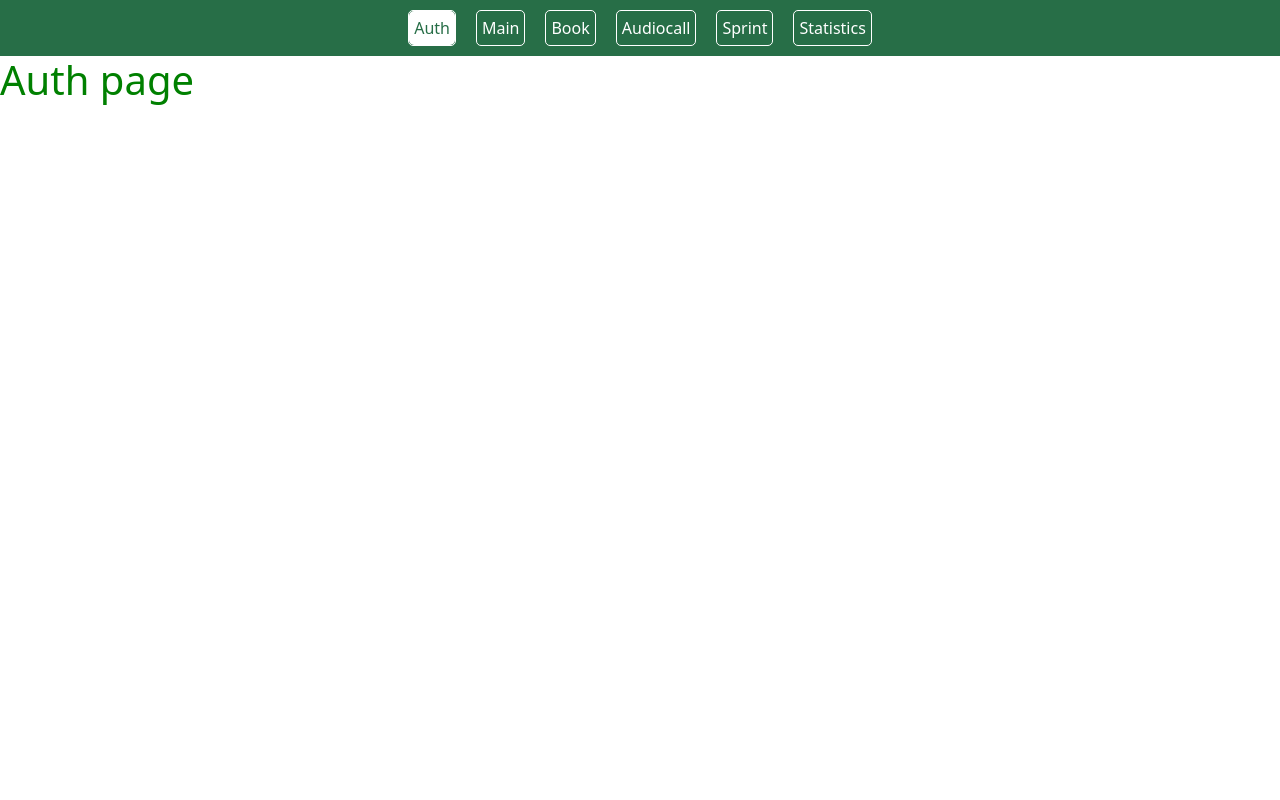
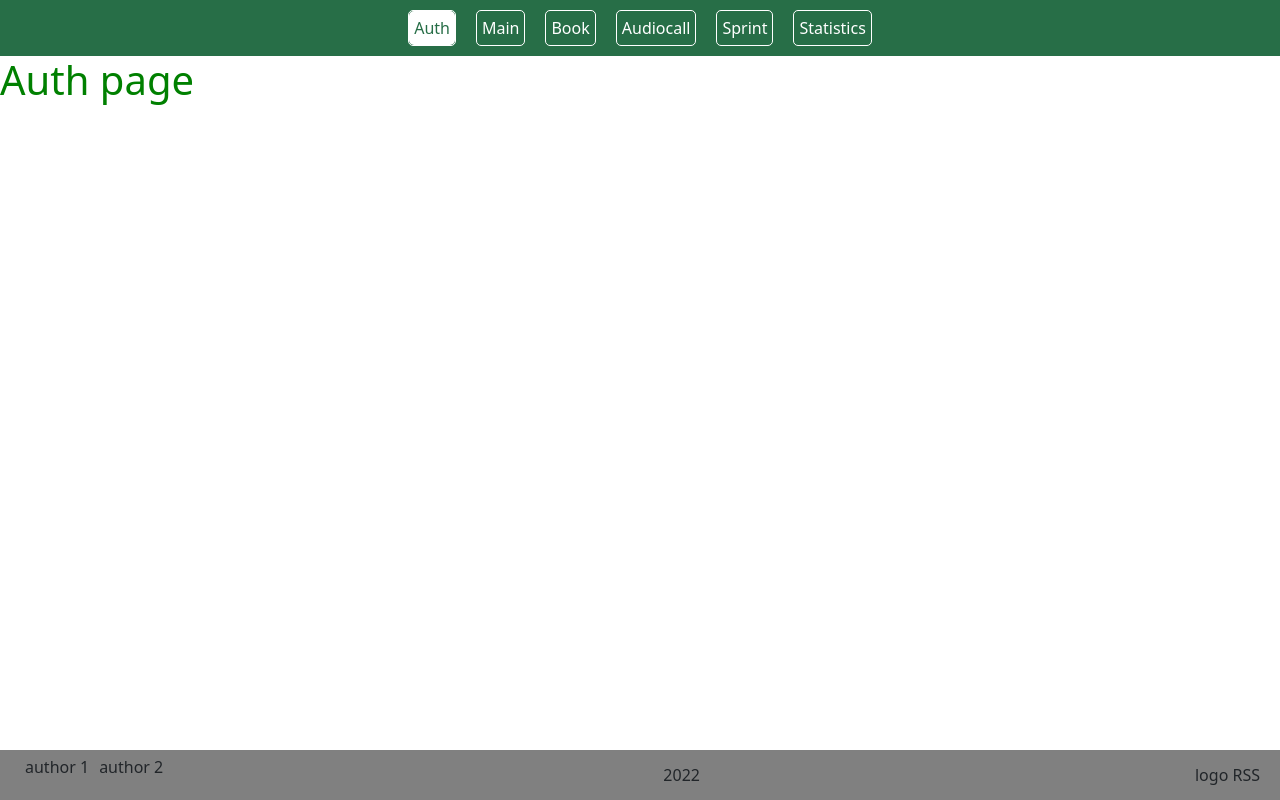
Before and after one commit to cptShell/RS-Lang, a React app: page /auth in a window 1280 px wide. Built offline with nearby package versions, Linux system fonts and the light colour scheme.

Commit message:
feat: add footer

```diff
--- /dev/null
+++ b/src/components/Footer.tsx
@@ -0,0 +1,16 @@
+import React from 'react';
+
+const Footer: React.FC = () => {
+  return (
+    <footer>
+      <ul>
+        <li>author 1</li>
+        <li>author 2</li>
+      </ul>
+      <span>{new Date().getFullYear()}</span>
+      <span className='logo'>logo RSS</span>
+    </footer>
+  );
+};
+
+export default Footer;
--- a/src/core/App.tsx
+++ b/src/core/App.tsx
@@ -1,5 +1,6 @@
 import React from 'react';
 import Header from '../components/Header';
+import Footer from '../components/Footer';
 import { Routes, Route } from 'react-router-dom';
 import { listRoutes } from '../routes/routes';
 
@@ -13,6 +14,7 @@ export const App = () => {
       <div className='main-container'>
         <Routes>{listPages}</Routes>
       </div>
+      <Footer />
     </>
   );
 };
--- a/src/style/base/base.scss
+++ b/src/style/base/base.scss
@@ -1,4 +1,4 @@
 .main-container {
-  height: calc(100vh - 122px);
+  height: calc(100vh - 106px);
   color: green;
 }
--- /dev/null
+++ b/src/style/components/footer.scss
@@ -0,0 +1,15 @@
+footer {
+  padding: 0 20px;
+  display: flex;
+  justify-content: space-between;
+  align-items: center;
+  background-color: gray;
+  ul {
+    padding: 0;
+    display: flex;
+    list-style-type: none;
+    li {
+      padding: 5px;
+    }
+  }
+}
--- a/src/style/style.scss
+++ b/src/style/style.scss
@@ -2,3 +2,4 @@
 @import './base//reset.scss';
 @import './base//base.scss';
 @import './components/header.scss';
+@import './components/footer.scss';
```
